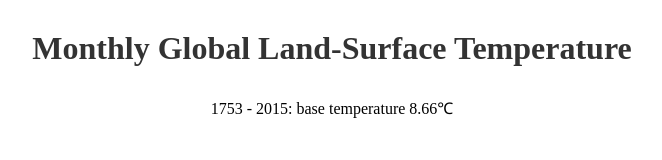
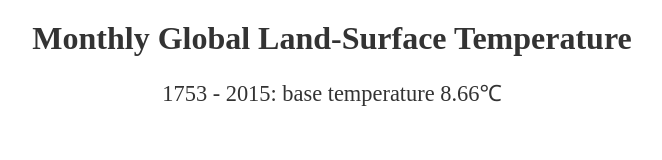
Before and after one commit to popelkin-roman/heat-map, a website: page index.html in a window 1280 px wide. Shown: the whole page, without its empty margins (308-970 px from the left). Drawn offline with nearby package versions, Linux system fonts and the light colour scheme; no server answers.

Commit message:
Change description and legend style

```diff
--- a/script.js
+++ b/script.js
@@ -8,7 +8,7 @@ const drawCahrt = (data) => {
     const w = 1000;
     const h = 500;
     const paddingX = 60;
-    const paddingY = 40;
+    const paddingY = 50;
     const width = 5;
     const height = (h-2*paddingY) / 12;
     const baseTemp = data.baseTemperature;
--- a/style.css
+++ b/style.css
@@ -8,8 +8,14 @@ html, body {
 }
 
 #title {
-    margin: 30px 0px;
+    margin-top: 20px;
     color: #333;
+}
+
+#description {
+    margin: 20px 0px;
+    color: #333;
+    font-size: 1.4rem;
 }
 
 .container {
```
